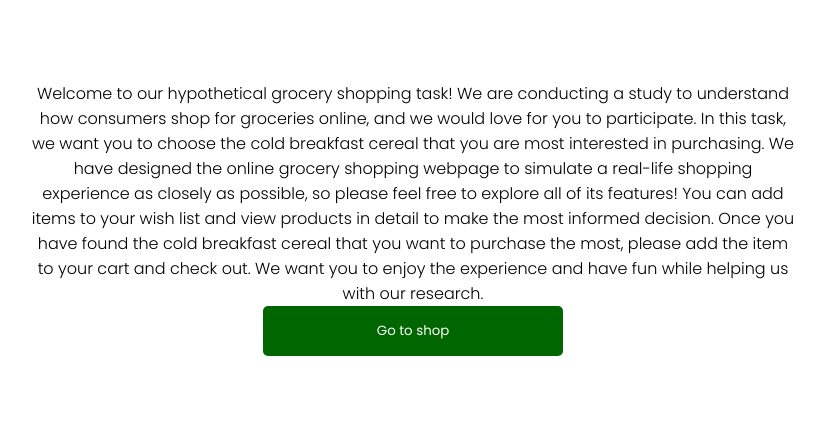
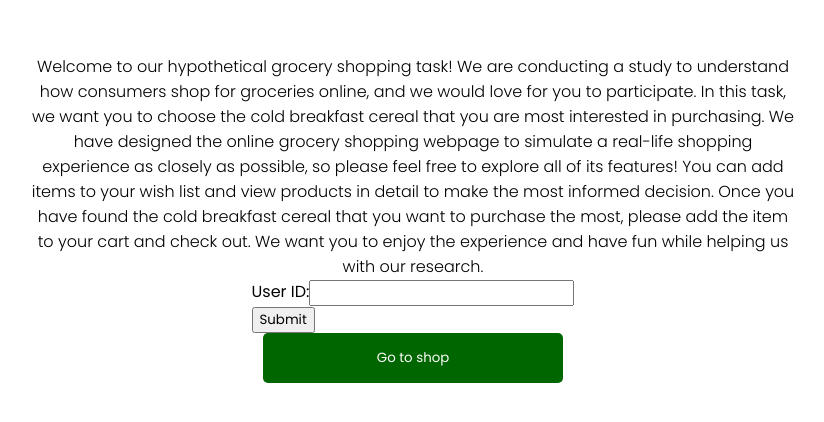
Before and after one commit to tadadaeun/artificial-shop, a React (Create React App) app: page / in a window 1280 px wide. Shown: the part 182-604 px from the top of the page, without its empty margins (227-1051 px from the left). Built offline with nearby package versions, Linux system fonts and the light colour scheme.

Commit message:
add input

```diff
--- a/src/pages/Home.jsx
+++ b/src/pages/Home.jsx
@@ -8,6 +8,8 @@ import Footer from "../components/Footer";
 const Container = styled.div``;
 
 const Home = () => {
+  const userId = sessionStorage.getItem("userId");
+
   return (
     <Container>
       <Announcement />
--- a/src/pages/IntroPage.jsx
+++ b/src/pages/IntroPage.jsx
@@ -28,6 +28,17 @@ const Button = styled.button`
 `;
 
 const IntroPage = () => {
+  const [userId, setUserId] = React.useState("");
+
+  function handleUserIdChange(event) {
+    setUserId(event.target.value);
+  }
+
+  function handleSubmit(event) {
+    event.preventDefault();
+    sessionStorage.setItem("userId", userId);
+  }
+
   return (
     <Container>
       <Text>
@@ -43,7 +54,21 @@ const IntroPage = () => {
         please add the item to your cart and check out. We want you to enjoy the
         experience and have fun while helping us with our research.
       </Text>
-      <Link to="/home">
+
+      <form onSubmit={handleSubmit}>
+        <div>
+          <label htmlFor='user-id'>User ID:</label>
+          <input
+            type='text'
+            id='user-id'
+            value={userId}
+            onChange={handleUserIdChange}
+          />
+        </div>
+        <button type='submit'>Submit</button>
+      </form>
+
+      <Link to='/home'>
         <Button>Go to shop</Button>
       </Link>
     </Container>
```
